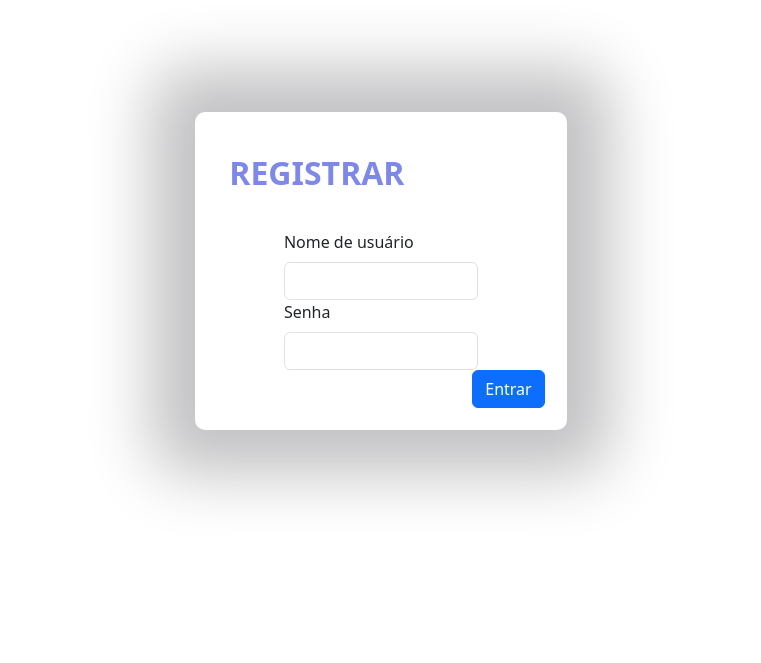
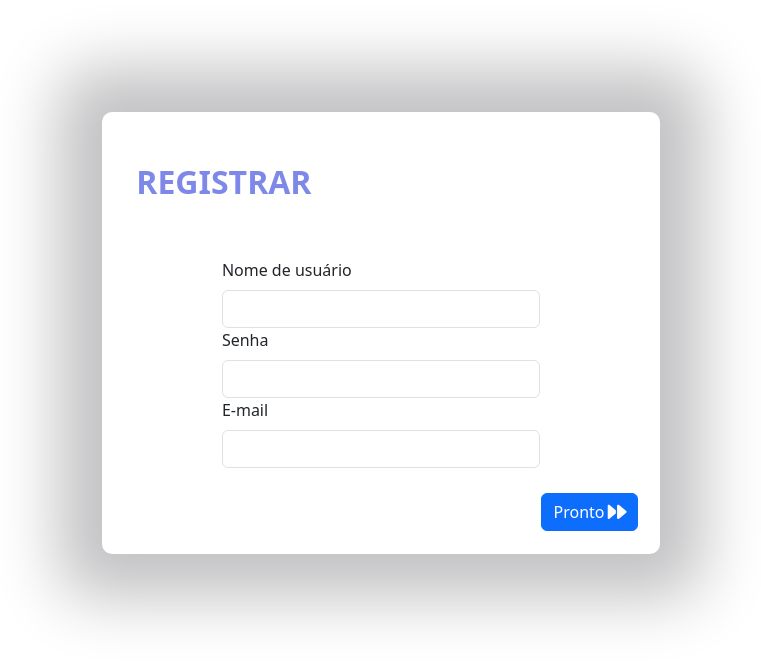
Before and after one commit to MatheusOscary/WEBPHP, a PHP site: page /usuario/register.php in a window 1280 px wide. Shown: the top 663 px of the page, without its empty margins (259-1020 px from the left). Run offline with PHP 8.4, Linux system fonts and the light colour scheme.

Commit message:
Cadastro funcionando

```diff
--- a/bll/bllUsuario.php
+++ b/bll/bllUsuario.php
@@ -3,7 +3,7 @@
 namespace bll;
 use dal\dalUsuario;
 
-include_once "../dal/dalUsuario.php";
+include_once "../../dal/dalUsuario.php";
 
 class bllUsuario{
     public function Insert(\model\Usuario $usuario){
--- a/view/include_padrao.php
+++ b/view/include_padrao.php
@@ -3,3 +3,6 @@
 <script src="../../public/bootstrap-5.3.0-dist/js/bootstrap.bundle.min.js"></script>
 <link rel="stylesheet" href="../../public/bootstrap-5.3.0-dist/css/bootstrap.min.css">
 <link rel="stylesheet" href="../../public/css/style.css">
+<link href="../../public/fontawesome-free-6.3.0-web/css/fontawesome.css" rel="stylesheet">
+<link href="../../public/fontawesome-free-6.3.0-web/css/brands.css" rel="stylesheet">
+<link href="../../public/fontawesome-free-6.3.0-web/css/solid.css" rel="stylesheet">
--- a/view/usuario/register.php
+++ b/view/usuario/register.php
@@ -7,11 +7,16 @@
     <?php
         include_once '../include_padrao.php'
     ?>
+    <style>
+        .botoes{
+            margin-top: 5%;
+        }
+    </style>
     <title>Registrar</title>
 </head>
 <body>
     <div class="container dsp-flex justify-content-center">
-        <form action="register_script.php" class="col-md-4 sign-box" id="Signin" method="post">
+        <form action="register_script.php" class="col-md-6 sign-box" id="Registrar" method="post">
             <div class="col-md-12 container dsp-flex justify-content-between position-relative progress-box">
                 <div class="col-md-8 title-person-1">
                     REGISTRAR
@@ -25,8 +30,12 @@
                 <label for="Pass" class="form-label">Senha</label>
                 <input type="password" class="form-control" name="Pass" id="Pass">
             </div>
+            <div class="col-md-8 container dsp-flex flex-column justify-content-center">
+                <label for="Email" class="form-label">E-mail</label>
+                <input type="email" class="form-control" name="Email" id="Email">
+            </div>
             <div class="botoes dsp-flex justify-content-end col-md-12">
-                <button type="submit" class="btn btn-large btn-primary" align="right">Entrar <i class="fa-solid fa-forward fa-beat"></i></button>
+                <button type="submit" class="btn btn-large btn-primary" align="right">Pronto <i class="fa-solid fa-forward fa-beat"></i></button>
             </div>
         </form>
     </div>
```
Also changed, not shown: dal/dalUsuario.php (+12 -12 lines), model/Usuario.php (+7 -7 lines), view/usuario/register_script.php (+15 -0 lines).
